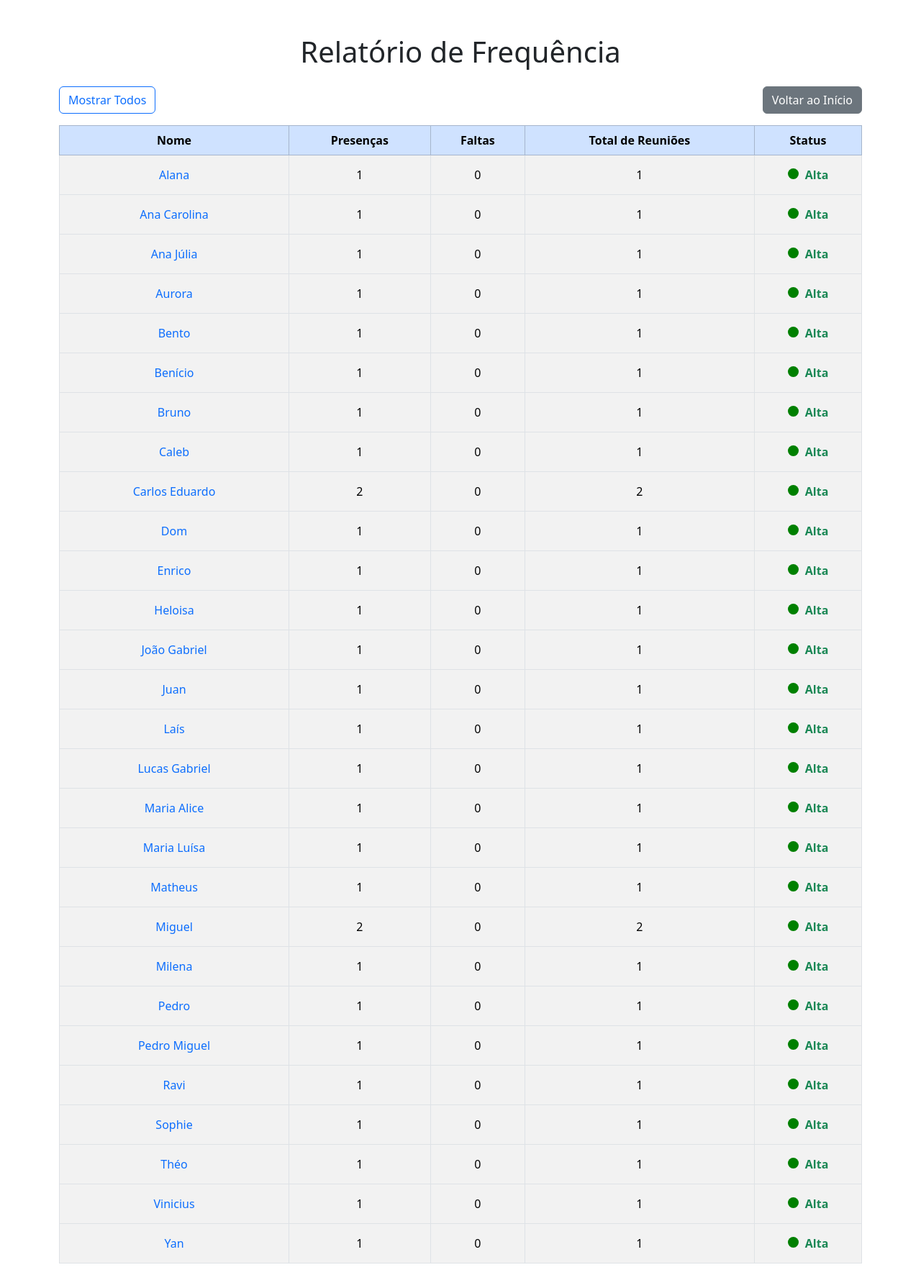
After one commit to renanjdev/rjmalvorada, a Flask app: page /relatorio_frequencia in a window 1280 px wide. The commit adds this page. Shown: the whole page at 72% size. Run offline with Flask 3, Linux system fonts and the light colour scheme; data comes from the database, SQL or seed files in the repository; both versions use the stored data as it was after the commit.

Commit message:
relatorios

```diff
--- a/app.py
+++ b/app.py
@@ -504,107 +504,66 @@ def controle_frequencia():
 
     return render_template('controle_frequencia.html', pessoas=pessoas, grupo=grupo_responsavel)
 
+@app.route('/relatorios')
+def redirecionar_para_relatorio_frequencia():
+    return redirect(url_for('relatorio_frequencia'))
 
-# pagina relatórios
-@app.route('/relatorios', methods=['GET'])
-def relatorios():
+@app.route('/relatorio_frequencia', methods=['GET'])
+def relatorio_frequencia():
     conn = db_connection()
     cursor = conn.cursor()
 
-    # Obter o grupo responsável do auxiliar logado
-    grupo_responsavel = session.get('grupo_responsavel')
+    # Identifica o parâmetro de grupo
+    grupo_param = request.args.get('grupo', 'meu')  # Valor padrão é 'meu'
+    grupo_responsavel = session.get('grupo_responsavel', 'todos') if grupo_param == 'meu' else 'todos'
 
-    if grupo_responsavel == "todos":  # Administradores veem todos os dados
-        cursor.execute("""
-            SELECT jovens.nome, frequencia.data, frequencia.status
-            FROM frequencia
-            JOIN jovens ON frequencia.pessoa_id = jovens.id
-            ORDER BY frequencia.data DESC
-        """)
-    else:
-        cursor.execute("""
-            SELECT jovens.nome, frequencia.data, frequencia.status
-            FROM frequencia
-            JOIN jovens ON frequencia.pessoa_id = jovens.id
-            WHERE jovens.grupo_recitativo = ?
-            ORDER BY frequencia.data DESC
-        """, (grupo_responsavel,))
+    filtro_grupo = ""
+    params = []
 
-    relatorios = cursor.fetchall()
+    if grupo_responsavel != 'todos':
+        filtro_grupo = "WHERE j.grupo_recitativo = ?"
+        params.append(grupo_responsavel)
+
+    # Query para os dados de frequência
+    cursor.execute(f"""
+        SELECT j.nome,
+               COUNT(CASE WHEN f.status = 'presente' THEN 1 END) AS presencas,
+               COUNT(CASE WHEN f.status = 'ausente' THEN 1 END) AS faltas,
+               COUNT(f.data) AS reunioes,
+               MAX(CASE WHEN f.status = 'ausente' THEN f.data END) AS ultima_falta,
+               GROUP_CONCAT(f.data || ':' || f.status, '|') AS detalhes
+        FROM jovens j
+        LEFT JOIN frequencia f ON j.id = f.pessoa_id
+        {filtro_grupo}
+        GROUP BY j.nome
+    """, params)
+
+    dados_frequencia = []
+    for row in cursor.fetchall():
+        membro, presencas, faltas, reunioes, ultima_falta, detalhes_raw = row
+        detalhes = [d.split(':') for d in detalhes_raw.split('|')] if detalhes_raw else []
+
+        # Determina o status
+        status = "normal"
+        if faltas >= 3:
+            status = "vermelho"
+        elif faltas == 2:
+            status = "amarelo"
+        elif faltas == 1:
+            status = "laranja"
+        elif presencas == reunioes and reunioes > 0:
+            status = "verde"
+
+        dados_frequencia.append((membro, presencas, faltas, reunioes, ultima_falta, detalhes, status))
+
     conn.close()
 
-    return render_template('relatorios.html', relatorios=relatorios, grupo=grupo_responsavel)
+    return render_template(
+        'relatorio_frequencia.html',
+        dados_frequencia=dados_frequencia,
+        grupo=grupo_param
+    )
 
-
-#frequencia total por membros
-@app.route('/relatorio_frequencia_total')
-def relatorio_frequencia_total():
-    conn = db_connection()
-    cursor = conn.cursor()
-    query_frequencia = """
-    SELECT j.nome, COUNT(f.status) AS Total_Presencas
-    FROM jovens j
-    LEFT JOIN frequencia f ON j.id = f.pessoa_id AND f.status = 'presente'
-    GROUP BY j.nome;
-    """
-
-    query_ausencias_consecutivas = """
-    SELECT DISTINCT j.nome
-    FROM jovens j
-    LEFT JOIN frequencia f1 ON j.id = f1.pessoa_id
-    LEFT JOIN frequencia f2 ON j.id = f2.pessoa_id
-    WHERE f1.data = DATE(f2.data, '-7 days')
-    AND f1.status = 'ausente'
-    AND f2.status = 'ausente';
-    """
-
-    cursor.execute(query_frequencia)
-    frequencias = cursor.fetchall()
-
-    cursor.execute(query_ausencias_consecutivas)
-    ausencias_consecutivas = {row[0] for row in cursor.fetchall()}
-
-    conn.close()
-    return render_template('relatorio_frequencia_total.html', frequencias=frequencias, ausencias_consecutivas=ausencias_consecutivas)
-
-
-
-#taxa de frequencia
-@app.route('/relatorio_taxa_frequencia')
-def relatorio_taxa_frequencia():
-    conn = db_connection()
-    cursor = conn.cursor()
-    query = """
-    SELECT jovens.nome,
-           COUNT(CASE WHEN frequencia.status = 'presente' THEN 1 END) * 100.0 / COUNT(frequencia.id) AS Taxa_Frequencia
-    FROM frequencia
-    JOIN jovens ON jovens.id = frequencia.pessoa_id
-    GROUP BY jovens.nome;
-    """
-    cursor.execute(query)
-    resultados = cursor.fetchall()
-    conn.close()
-    return render_template('relatorio_taxa_frequencia.html', resultados=resultados)
-
-
-#mais frequentes
-@app.route('/relatorio_mais_assiduos')
-def relatorio_mais_assiduos():
-    conn = db_connection()
-    cursor = conn.cursor()
-    query = """
-    SELECT jovens.nome, COUNT(frequencia.id) AS Total_Presencas
-    FROM frequencia
-    JOIN jovens ON jovens.id = frequencia.pessoa_id
-    WHERE frequencia.status = 'presente'
-    GROUP BY jovens.nome
-    ORDER BY Total_Presencas DESC
-    LIMIT 5;
-    """
-    cursor.execute(query)
-    resultados = cursor.fetchall()
-    conn.close()
-    return render_template('relatorio_mais_assiduos.html', resultados=resultados)
 
 
 
--- a/templates/index.html
+++ b/templates/index.html
@@ -140,7 +140,7 @@
                 Cadastrar Auxiliares
             </a>
             {% endif %}
-            <a href="/relatorios" class="btn btn-light">
+            <a href="/relatorio_frequencia" class="btn btn-light">
                 <i class="fas fa-chart-pie"></i>
                 Relatórios
             </a>
--- /dev/null
+++ b/templates/relatorio_frequencia.html
@@ -0,0 +1,127 @@
+<!DOCTYPE html>
+<html lang="pt-br">
+<head>
+    <meta charset="UTF-8">
+    <meta name="viewport" content="width=device-width, initial-scale=1.0">
+    <title>Relatório de Frequência</title>
+    <link href="https://cdn.jsdelivr.net/npm/bootstrap@5.3.0-alpha3/dist/css/bootstrap.min.css" rel="stylesheet">
+    <style>
+        .status-bolinha {
+            display: inline-block;
+            width: 15px;
+            height: 15px;
+            border-radius: 50%;
+            margin-right: 5px;
+        }
+        .verde {
+            background-color: green;
+        }
+        .amarelo {
+            background-color: yellow;
+        }
+        .laranja {
+            background-color: orange;
+        }
+        .vermelho {
+            background-color: red;
+        }
+        .table-container {
+            overflow-x: auto;
+        }
+        .status-text {
+            font-weight: bold;
+        }
+    </style>
+    <script>
+        function alternarGrupo() {
+            const botao = document.getElementById('botaoAlternarGrupo');
+            const filtroAtual = botao.dataset.grupo;
+            const novaUrl = `/relatorio_frequencia?grupo=${filtroAtual === 'todos' ? 'meu' : 'todos'}`;
+            window.location.href = novaUrl;
+        }
+    </script>
+</head>
+<body>
+    <div class="container mt-5">
+        <h1 class="text-center mb-4">Relatório de Frequência</h1>
+
+        <div class="d-flex justify-content-between align-items-center mb-3">
+            <button
+                id="botaoAlternarGrupo"
+                class="btn btn-outline-primary"
+                data-grupo="{{ 'todos' if grupo == 'meu' else 'meu' }}"
+                onclick="alternarGrupo()">
+                Mostrar {{ 'Todos' if grupo == 'meu' else 'Apenas Meu Grupo' }}
+            </button>
+            <a href="/" class="btn btn-secondary">Voltar ao Início</a>
+        </div>
+
+        <div class="table-container">
+            <table class="table table-bordered table-striped align-middle text-center">
+                <thead class="table-primary">
+                    <tr>
+                        <th>Nome</th>
+                        <th>Presenças</th>
+                        <th>Faltas</th>
+                        <th>Total de Reuniões</th>
+                        <th>Status</th>
+                    </tr>
+                </thead>
+                <tbody>
+                    {% for membro, presencas, faltas, reunioes, ultima_falta, detalhes, status in dados_frequencia %}
+                    <tr>
+                        <td>
+                            <button
+                                class="btn btn-link text-decoration-none"
+                                type="button"
+                                data-bs-toggle="collapse"
+                                data-bs-target="#detalhes_{{ loop.index }}"
+                                aria-expanded="false"
+                                aria-controls="detalhes_{{ loop.index }}">
+                                {{ membro }}
+                            </button>
+                        </td>
+                        <td>{{ presencas }}</td>
+                        <td>{{ faltas }}</td>
+                        <td>{{ reunioes }}</td>
+                        <td>
+                            {% if status == 'vermelho' %}
+                            <span class="status-bolinha vermelho" title="Frequência Crítica"></span>
+                            <span class="status-text text-danger">Crítico</span>
+                            {% elif status == 'amarelo' %}
+                            <span class="status-bolinha amarelo" title="Frequência em Risco"></span>
+                            <span class="status-text text-warning">Risco</span>
+                            {% elif status == 'laranja' %}
+                            <span class="status-bolinha laranja" title="Baixa Frequência"></span>
+                            <span class="status-text text-warning">Baixa</span>
+                            {% elif status == 'verde' %}
+                            <span class="status-bolinha verde" title="Alta Frequência"></span>
+                            <span class="status-text text-success">Alta</span>
+                            {% else %}
+                            <span class="status-text">Normal</span>
+                            {% endif %}
+                        </td>
+                    </tr>
+                    <tr class="collapse" id="detalhes_{{ loop.index }}">
+                        <td colspan="5">
+                            <h5>Detalhes de Frequência</h5>
+                            <ul class="list-group">
+                                {% for data, status in detalhes %}
+                                <li class="list-group-item d-flex justify-content-between align-items-center">
+                                    {{ data }}
+                                    <span class="badge bg-{{ 'success' if status == 'presente' else 'danger' }}">
+                                        {{ 'Presente' if status == 'presente' else 'Falta' }}
+                                    </span>
+                                </li>
+                                {% endfor %}
+                            </ul>
+                        </td>
+                    </tr>
+                    {% endfor %}
+                </tbody>
+            </table>
+        </div>
+    </div>
+    <script src="https://cdn.jsdelivr.net/npm/bootstrap@5.3.0-alpha3/dist/js/bootstrap.bundle.min.js"></script>
+</body>
+</html>
```
Also changed, not shown: static/base.css (deleted, +0 -27 lines), static/index.css (deleted, +0 -18 lines), static/js/dashboard.js (added, +84 -0 lines), static/login.css (deleted, +0 -15 lines), templates/relatorio_frequencia_total.html (deleted, +0 -36 lines), templates/relatorio_mais_assiduos.html (deleted, +0 -31 lines), templates/relatorio_taxa_frequencia.html (deleted, +0 -31 lines), templates/relatorios.html (deleted, +0 -28 lines), igreja.db.
